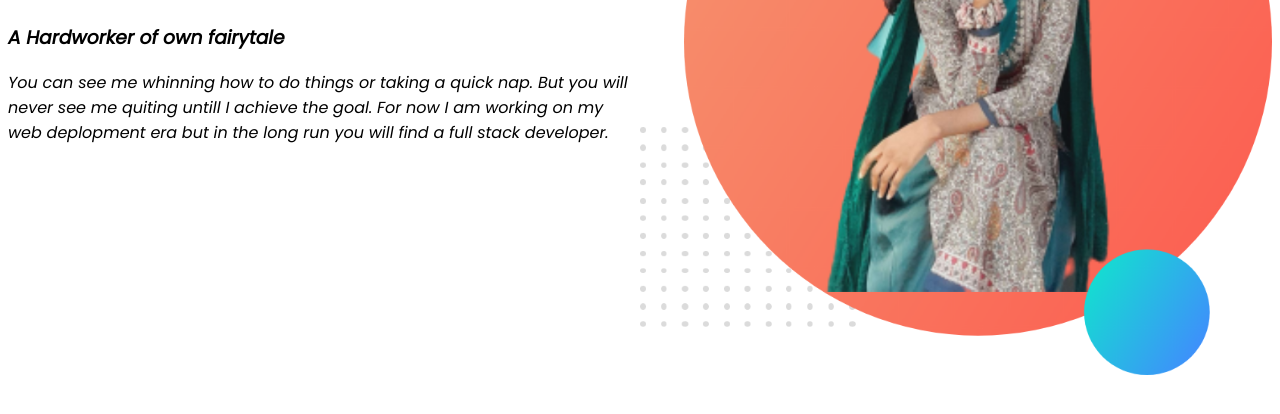
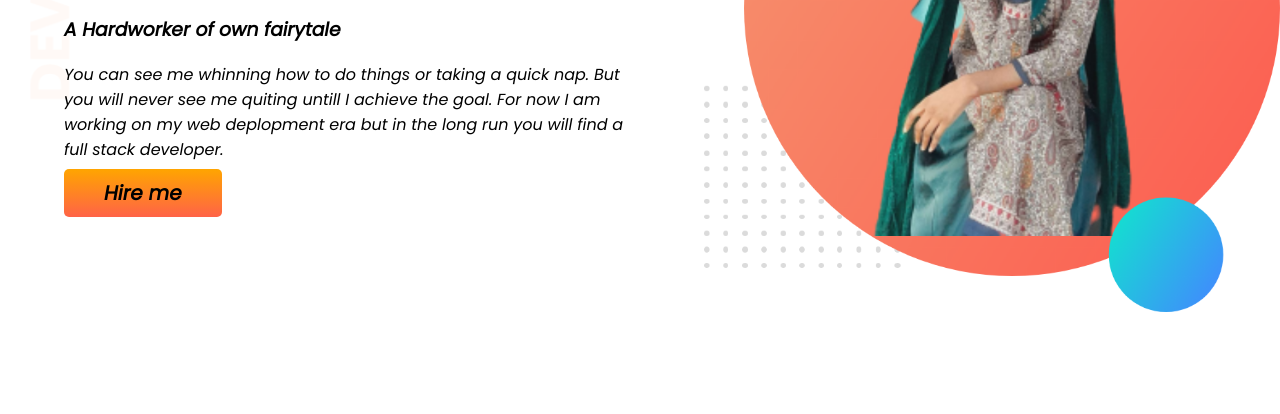
Before and after one commit to AnnitaTazree/devloper, a plain HTML site: page index.html in a window 1280 px wide. Shown: the part 260-674 px from the top of the page. Drawn offline with Linux system fonts and the light colour scheme.

Commit message:
portfolio again edited

```diff
--- a/index.html
+++ b/index.html
@@ -11,12 +11,13 @@
 
 </head>
 <body>
-  <section>
+  <section class="top-banner">
     <div class="half-width">
        <h1>Welcome To</h1>
        <h1><span class="Tcolor">Tazreen's</span> World </h1>
        <h3>A Hardworker of own fairytale</h3>
        <p>You can see me whinning how to do things or taking a quick nap. But you will never see me quiting untill I achieve the goal. For now I am working on my web deplopment era but in the long run you will find a full stack developer.</p>
+    <a class="link-button" target="_blank" href="https://www.linkedin.com/in/taz-reen-295603268?fbclid=IwAR2d8Dxp3HmhqYjTx7PUPk6Gdlg6f-vHiH1YFEUoN6ixen0U9zEMtlYUnWE">Hire me</a>
     </div>
     <div class="half-width">
         <img src="taz.png" alt="">
--- a/style.css
+++ b/style.css
@@ -1,5 +1,5 @@
 body{
-
+    margin: 0;
     font-family: 'Poppins', sans-serif;
 }
 
@@ -17,8 +17,23 @@ section{
 }
 .half-width{
     width: 50%;
+    padding-left: 5%;
 }
 .half-width img{
 
     width: 100%;
 }
+.link-button {
+    color: black;
+    text-decoration: none;
+    padding: 10px 40px;
+    border-radius: 5px;
+    font-size: 20px;
+    font-weight: 700;
+    background-image: linear-gradient(orange,tomato);
+}
+.top-banner{
+
+    background-image: url(images/top-banner.png);
+    background-repeat: no-repeat;
+}
```
